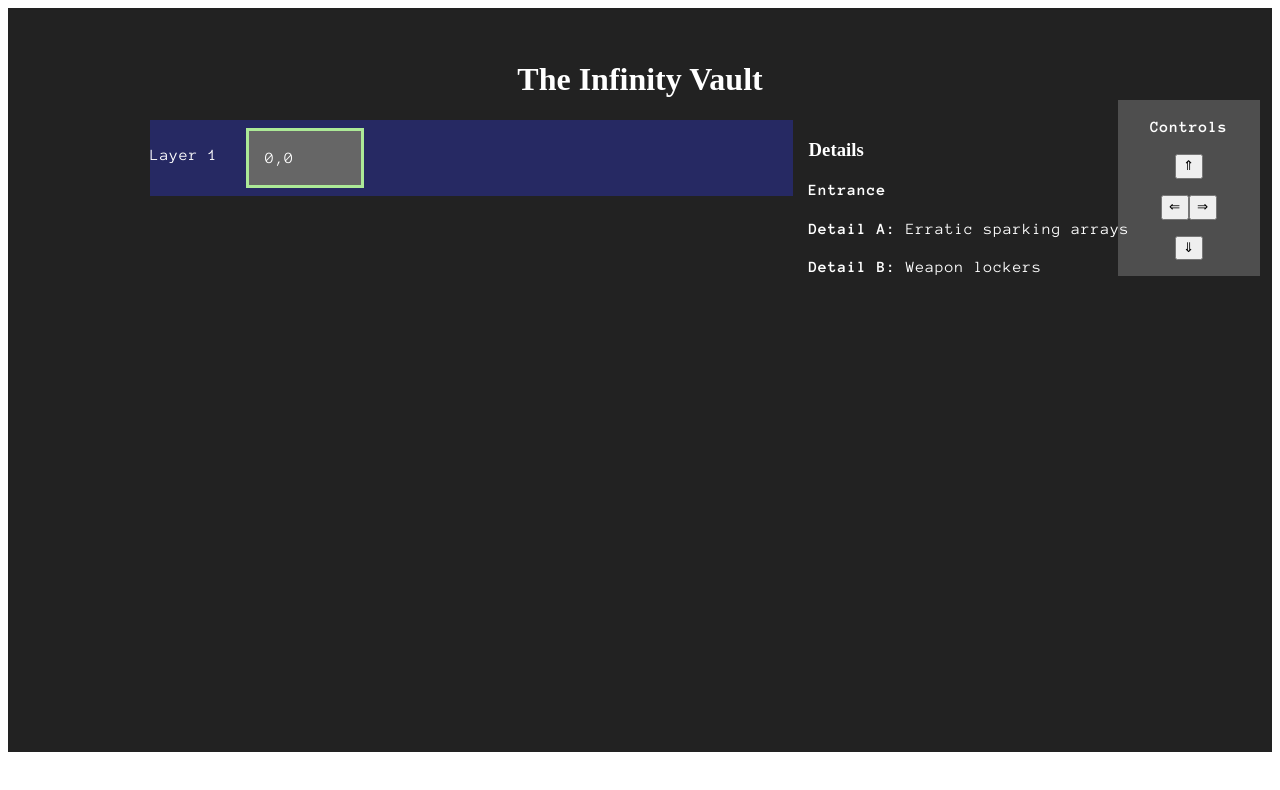
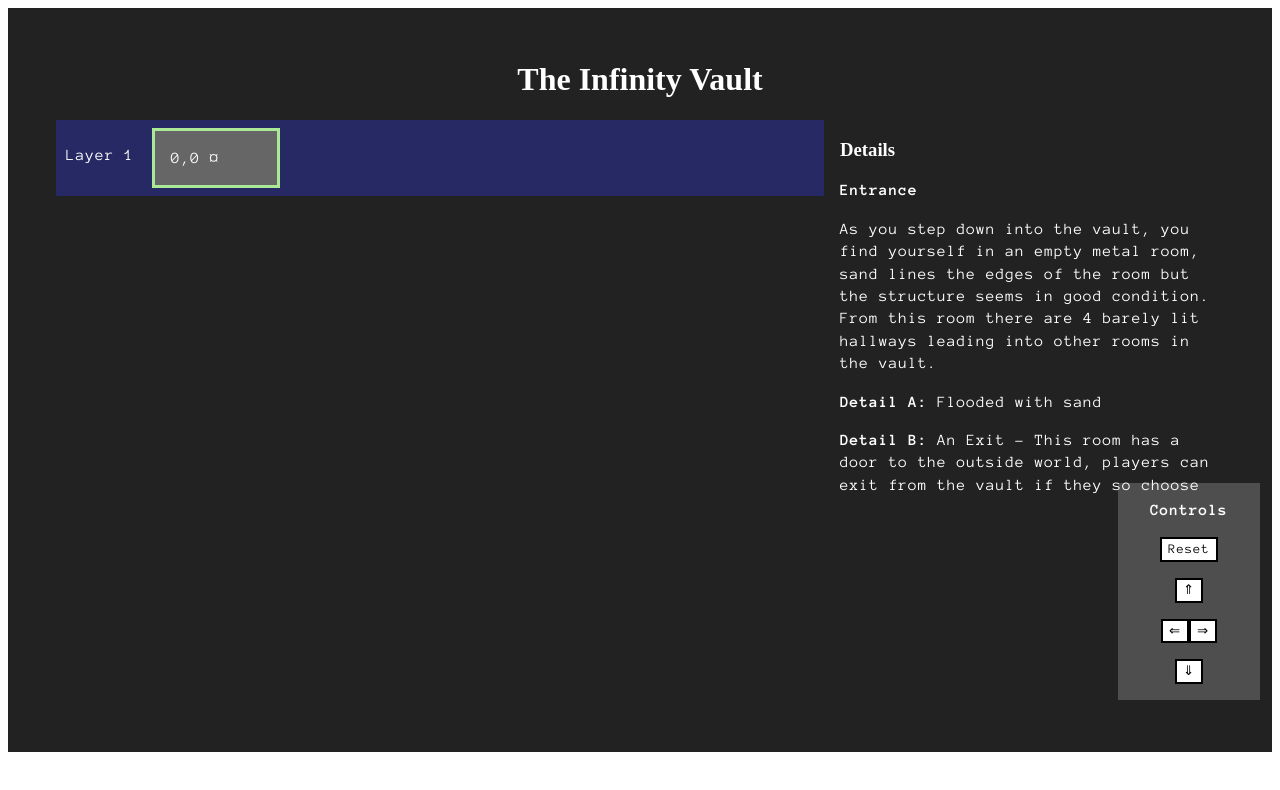
Before and after one commit to omniczech/vaarn-generators, a Next.js app: page /the-infinity-vault in a window 1280 px wide. Shown: the top 790 px of the page. Built offline with nearby package versions, Linux system fonts and the light colour scheme.

Commit message:
Adds better styling, some detailed descriptions

```diff
--- a/data/infinity/index.js
+++ b/data/infinity/index.js
@@ -8,6 +8,11 @@ const infinityVault = {
     "Medical Facility",
     "Sleeping space",
     "Data Storage Room",
+    "Armory",
+    "Waste disposal",
+    "Water filtration and harvesting",
+    "An empty room",
+    "Large hallway",
   ],
   details: [
     "Flooded with sand",
@@ -55,6 +60,33 @@ const infinityVault = {
     "Colossal dead mollusk",
     "Hovering polychrome spheres",
     "Humming teleportation gate",
+    "An Exit - This room has a door to the outside world, players can exit from the vault if they so choose",
   ],
+  descriptions: {
+    Entrance:
+      "As you step down into the vault, you find yourself in an empty metal room, sand lines the edges of the room but the structure seems in good condition. From this room there are 4 barely lit hallways leading into other rooms in the vault.",
+    "Supply Storage":
+      "A derelict storage space. Boxes of maintenance supplies are everywhere, lights flickering and the smell of cleaning chemicals is everywhere.",
+    "Biology Lab":
+      "Containers with strangely shaped creatures in liquids are displayed prominently. Boards on the walls contain detailed scientific notes in a strange language.",
+    "Physics Lab": "",
+    Showers:
+      "Grimy and unkempt, the showers are long since abandoned. Molds grow on the tiles and the scent of mildew hits your nostrils the moment you enter.",
+    Kitchen:
+      "Left unattended far too long, the kitchen is all but unusable. This room reeks of rotting food and mold.",
+    "Medical Facility": "",
+    "Sleeping space":
+      "6 bunk beds, enough to sleep 12 humanoids are present, several lockers are present next to these sleeping positions.",
+    "Data Storage Room":
+      "Large computer banks line the walls of this room, a loud whirring of fans and other machinery is present throughout. The room smells sterile and dead",
+    Armory:
+      "Somewhat looted, this room has racks with various weaponry available on them",
+    "Waste disposal":
+      "Several disposal containers are here marked with symbols indicating the types of waste they should be used for. There's a faint stench in the room of rotting biological matter as well as sanitation supplies",
+    "Water filtration and harvesting": "",
+    "An empty room":
+      "Suspiciously clean and well kept, there is no obvious purpose or ",
+    "Large hallway": "",
+  },
 };
 export default infinityVault;
--- a/package.json
+++ b/package.json
@@ -8,6 +8,7 @@
     "lint": "next lint"
   },
   "dependencies": {
+    "classnames": "^2.3.1",
     "next": "12.0.9",
     "react": "17.0.2",
     "react-dom": "17.0.2",
--- a/pages/the-infinity-vault.js
+++ b/pages/the-infinity-vault.js
@@ -1,23 +1,26 @@
 import { useEffect, useState } from "react";
 import Draggable from "react-draggable";
+import classNames from "classnames";
 import ColonRoll from "../components/colonRoll";
 import infinityVault from "../data/infinity";
 import { randomFromArray } from "../data/utils";
 import styles from "../styles/Infinity.module.css";
 
 const TheInfinityVault = () => {
-  const [locations, setlocations] = useState([
+  const exitString =
+    "An Exit - This room has a door to the outside world, players can exit from the vault if they so choose";
+  const initState = [
     [
       {
         name: "Entrance",
         description: "",
-        detail: randomFromArray(infinityVault.details),
-        detailB: randomFromArray(infinityVault.detailsB),
+        detail: "Flooded with sand",
+        detailB: exitString,
         visited: true,
       },
     ],
-  ]);
-
+  ];
+  const [locations, setlocations] = useState(initState);
   const [depth, setDepth] = useState(0);
   const [distance, setDistance] = useState(0);
   const [entrance, setEntrance] = useState([0, 0]);
@@ -47,7 +50,7 @@ const TheInfinityVault = () => {
       setlocations(temp);
     }
   }, [distance, depth, locations]);
-  const deeper = () => {
+  const south = () => {
     if (depth + 1 === locations.length) {
       setlocations(
         locations.concat([
@@ -59,7 +62,7 @@ const TheInfinityVault = () => {
     }
     setDepth(depth + 1);
   };
-  const backTheWayWeCame = () => {
+  const north = () => {
     if (depth >= 1) {
       setDepth(depth - 1);
     } else {
@@ -67,7 +70,6 @@ const TheInfinityVault = () => {
       const newLayer = locations[0].map((location) => {
         return {};
       });
-      console.log(newLayer, newLayer.concat(locations));
       setlocations([newLayer].concat(locations));
       setEntrance([entrance[0] + 1, entrance[1]]);
     }
@@ -94,6 +96,13 @@ const TheInfinityVault = () => {
       setDistance(distance + 1);
     }
   };
+
+  const resetVault = () => {
+    setDepth(0);
+    setDistance(0);
+    setEntrance([0, 0]);
+    setlocations(initState);
+  };
   const chooseLocation = (i, j) => {
     setDepth(i);
     setDistance(j);
@@ -111,7 +120,6 @@ const TheInfinityVault = () => {
     <main className={styles.main}>
       <h1>The Infinity Vault</h1>
       {/* <button>More info</button> */}
-      <div>
       <div className={styles.flex}>
         <div className={styles.map}>
           {locations.map((layer, i) => {
@@ -121,19 +129,28 @@ const TheInfinityVault = () => {
                 {layer.length &&
                   layer.map((location, j) => {
                     const current = i === depth && j === distance;
-                      const isEntrance = i === entrance[0] && j === entrance[1];
-                      console.log(location.visited);
+                    const isEntrance =
+                      (i === entrance[0] && j === entrance[1]) ||
+                      location.detailB === exitString;
+                    const hasUp = location.name && !i === 0;
+                    const hasDown =
+                      location.name &&
+                      !(i === locations.length - 1) &&
+                      locations[i + 1][j].name;
+                    const hasLeft =
+                      location.name && !(j === 0) && locations[i][j - 1].name;
+                    const hasRight =
+                      location.name &&
+                      !(j === locations[0].length - 1) &&
+                      locations[i][j + 1].name;
+                    console.log(i, locations.length, hasDown);
                     return (
                       <div
-                          className={
-                            isEntrance
-                              ? styles.entrance
-                              : current
-                              ? styles.current
-                              : location.visited
-                              ? styles.visited
-                              : styles.location
-                          }
+                        className={classNames([`${styles.location}`], {
+                          [`${styles.entrance}`]: isEntrance,
+                          [`${styles.current}`]: current,
+                          [`${styles.visited}`]: location.visited,
+                        })}
                         key={"room" + i + j}
                         onClick={() => {
                           chooseLocation(i, j);
@@ -141,10 +158,30 @@ const TheInfinityVault = () => {
                       >
                         {location.visited && (
                           <p>
-                              {i},{j}
+                            {i},{j} {location.detailB === exitString && "¤"}
                           </p>
                         )}
                         {/* {location.name} */}
+                        {hasUp && (
+                          <div
+                            className={classNames(styles.up, styles.hallway)}
+                          />
+                        )}
+                        {hasLeft && (
+                          <div
+                            className={classNames(styles.left, styles.hallway)}
+                          />
+                        )}
+                        {hasRight && (
+                          <div
+                            className={classNames(styles.right, styles.hallway)}
+                          />
+                        )}
+                        {hasDown && (
+                          <div
+                            className={classNames(styles.down, styles.hallway)}
+                          />
+                        )}
                       </div>
                     );
                   })}
@@ -159,14 +196,11 @@ const TheInfinityVault = () => {
               <p>
                 <b>{currentLocation.name}</b>
               </p>
+              <p>{infinityVault.descriptions[currentLocation.name]}</p>
               <ColonRoll rollName="Detail A" value={currentLocation.detail} />
-                <ColonRoll
-                  rollName="Detail B"
-                  value={currentLocation.detailB}
-                />
+              <ColonRoll rollName="Detail B" value={currentLocation.detailB} />
             </>
           )}
-          </div>
         </div>
       </div>
       <Draggable>
@@ -175,7 +209,10 @@ const TheInfinityVault = () => {
             <b>Controls</b>
           </p>
           <p>
-            <button onClick={backTheWayWeCame}>⇑</button>
+            <button onClick={resetVault}>Reset</button>
+          </p>
+          <p>
+            <button onClick={north}>⇑</button>
             {/* <button>New path back the way we came</button> */}
           </p>
           <p>
@@ -183,7 +220,7 @@ const TheInfinityVault = () => {
             <button onClick={east}>⇒</button>
           </p>
           <p>
-            <button onClick={deeper}>⇓</button>
+            <button onClick={south}>⇓</button>
             {/* <button onClick={deeperNewPath}>Deeper new path</button> */}
           </p>
         </div>
--- a/styles/Infinity.module.css
+++ b/styles/Infinity.module.css
@@ -149,7 +149,7 @@
 }
 .layer > p {
   position: absolute;
-  left: 0;
+  left: 10px;
 }
 
 .layer > div {
@@ -160,35 +160,84 @@
   padding: 0 1rem;
   background-color: #222;
   margin-left: 1rem;
-  min-width: 80px;
+  min-width: 90px;
+  position: relative;
 }
 .current {
   border: 3px solid #ddd;
-  padding: 0 1rem;
   background-color: rgb(56, 67, 56);
-  margin-left: 1rem;
-  min-width: 80px;
+}
+.visited {
+  background-color: #444;
 }
 .entrance {
   border: 3px solid rgb(172, 233, 151);
-  padding: 0 1rem;
   background-color: #666;
-  margin-left: 1rem;
-  min-width: 80px;
-}
-.visited {
-  border: 3px solid black;
-  padding: 0 1rem;
-  background-color: #444;
-  margin-left: 1rem;
-  min-width: 80px;
 }
 
 .controls {
   position: fixed;
-  top: 100px;
+  bottom: 100px;
   right: 20px;
   padding: 0 2rem;
   background-color: rgba(256, 256, 256, 0.2);
   text-align: center;
 }
+
+.controls button {
+  border-radius: 0;
+  outline: none;
+  border: 2px solid black;
+  background-color: #fff;
+}
+
+.up {
+  border-left: 3px solid black;
+  border-right: 3px solid black;
+  border-top: 3px solid #444;
+  border-bottom: 3px solid #444;
+  top: 0;
+  left: 50%;
+  transform: translateX(-50%) translateY(-100%);
+  width: 1rem;
+  height: calc(1rem + 6px);
+}
+.left {
+  border-top: 3px solid black;
+  border-bottom: 3px solid black;
+  border-left: 3px solid #444;
+  border-right: 3px solid #444;
+  left: 0;
+  top: 50%;
+  transform: translateY(-50%) translateX(-100%);
+  width: calc(1rem + 6px);
+  height: 1rem;
+}
+.right {
+  border-top: 3px solid black;
+  border-bottom: 3px solid black;
+  border-left: 3px solid #444;
+  border-right: 3px solid #444;
+  right: 0;
+  top: 50%;
+  transform: translateY(-50%) translateX(100%);
+  width: calc(1rem + 6px);
+  height: 1rem;
+}
+.down {
+  border-left: 3px solid black;
+  border-right: 3px solid black;
+  border-top: 3px solid #444;
+  border-bottom: 3px solid #444;
+  bottom: 0;
+  left: 50%;
+  transform: translateX(-50%) translateY(100%);
+  width: 1rem;
+  height: calc(1rem + 6px);
+}
+
+.hallway {
+  position: absolute;
+  background-color: #444;
+  z-index: 999;
+}
```
Also changed, not shown: 1 other file (tests, documents, lock files or other folders). Lines whose indentation alone changed are shown as unchanged.
